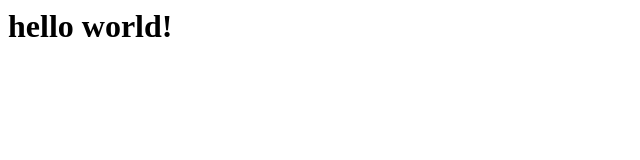
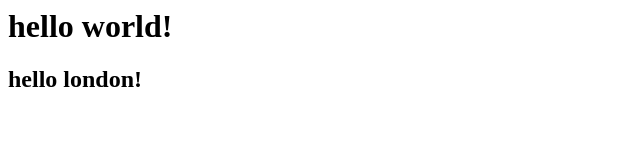
Before and after one commit to beckyew95/test-code-first-girls, a plain HTML site: page index/index.html in a window 1280 px wide. Shown: the whole page, without its empty margins (0-640 px from the left). Drawn offline with Linux system fonts and the light colour scheme.

Commit message:
added london

```diff
--- a/index/index.html
+++ b/index/index.html
@@ -1 +1,2 @@
 <h1>hello world!</h1>
+<h2>hello london!</h2>
```
Also changed, not shown: 1 other file.
